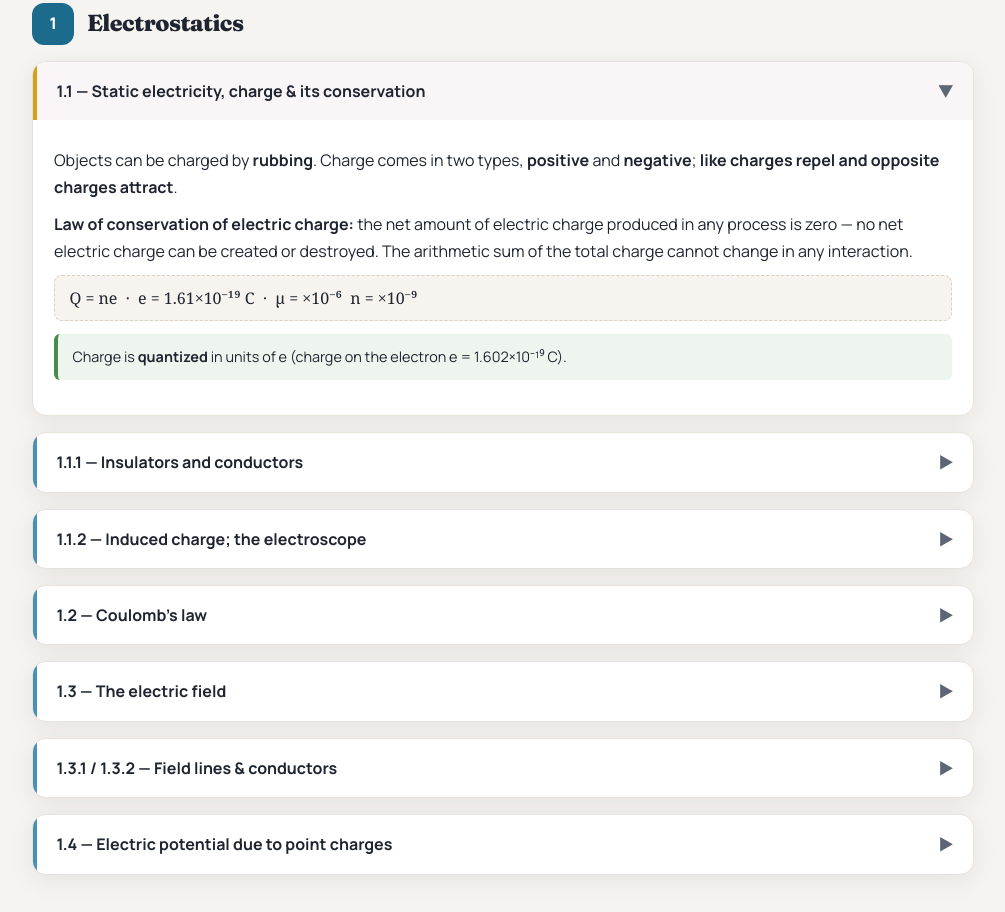
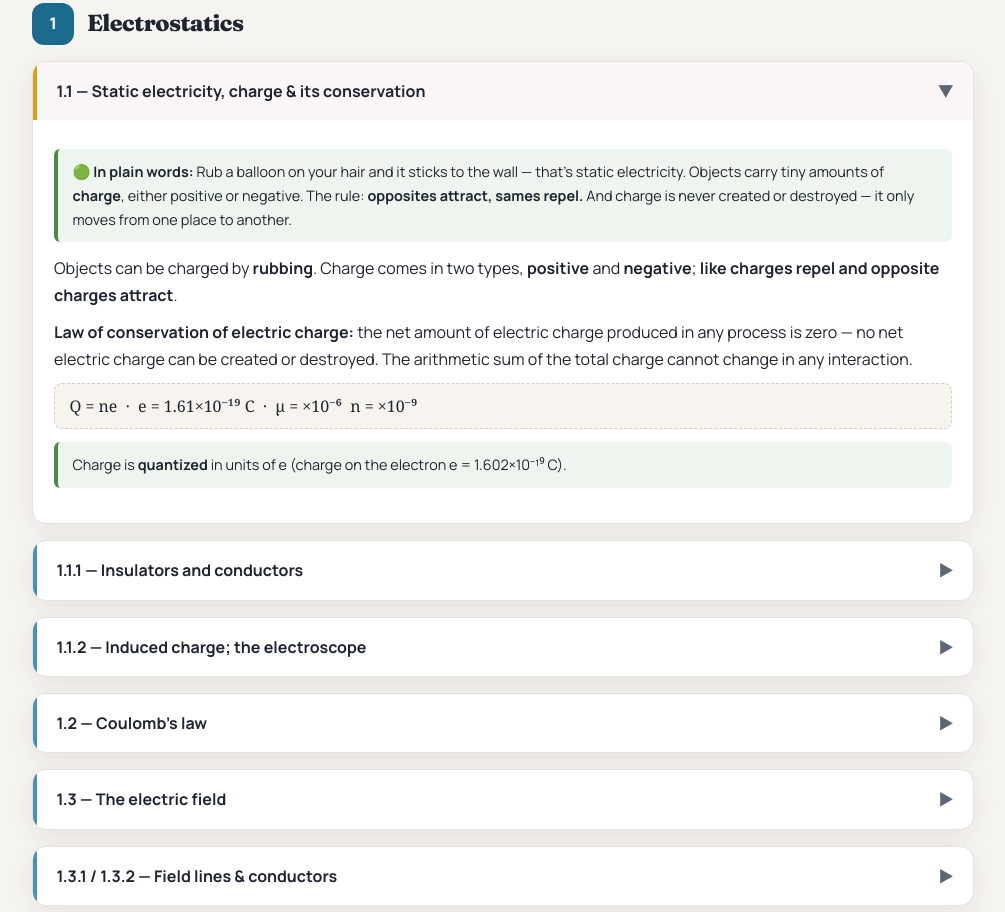
Before and after one commit to Himageo2006/utm-foundation-syllabus, a plain HTML site: page lessons-physics.html in a window 1280 px wide. Shown: the part 896-1808 px from the top of the page, without its empty margins (137-1142 px from the left). Drawn offline with Linux system fonts and the light colour scheme.

Commit message:
Add plain-words simple explanations to Physics Chapter 1 (Electrostatics)

```diff
--- a/lessons-physics.html
+++ b/lessons-physics.html
@@ -37,6 +37,7 @@
   <section class="topic" id="c1"><div class="topic-head"><span class="n">1</span><h2>Electrostatics</h2></div>
 
     <details class="lesson" open><summary>1.1 — Static electricity, charge & its conservation<span class="chev">▶</span></summary><div class="body">
+      <div class="note">🟢 <strong>In plain words:</strong> Rub a balloon on your hair and it sticks to the wall — that's static electricity. Objects carry tiny amounts of <strong>charge</strong>, either positive or negative. The rule: <strong>opposites attract, sames repel.</strong> And charge is never created or destroyed — it only moves from one place to another.</div>
       <p>Objects can be charged by <strong>rubbing</strong>. Charge comes in two types, <strong>positive</strong> and <strong>negative</strong>; <strong>like charges repel and opposite charges attract</strong>.</p>
       <p><strong>Law of conservation of electric charge:</strong> the net amount of electric charge produced in any process is zero — no net electric charge can be created or destroyed. The arithmetic sum of the total charge cannot change in any interaction.</p>
       <div class="math">Q = ne&nbsp;&nbsp;·&nbsp;&nbsp;e = 1.61×10⁻¹⁹ C&nbsp;&nbsp;·&nbsp;&nbsp;µ = ×10⁻⁶&nbsp;&nbsp;n = ×10⁻⁹</div>
@@ -44,12 +45,14 @@
     </div></details>
 
     <details class="lesson"><summary>1.1.1 — Insulators and conductors<span class="chev">▶</span></summary><div class="body">
+      <div class="note">🟢 <strong>In plain words:</strong> A <strong>conductor</strong> lets charge move through it easily (metals — think copper wires). An <strong>insulator</strong> blocks it (plastic, wood, rubber). That's literally why wires are metal inside and plastic outside.</div>
       <p><strong>Conductor:</strong> a material in which charge flows freely. The most common conductors are metals.</p>
       <p><strong>Insulator:</strong> a material in which almost no charge flows. Most non-metallic materials are insulators.</p>
       <div class="tip">Two spheres connected by a <strong>metal nail</strong> (conductor) share charge from one to the other; connected by <strong>wood</strong> (insulator), almost no charge is conducted.</div>
     </div></details>
 
     <details class="lesson"><summary>1.1.2 — Induced charge; the electroscope<span class="chev">▶</span></summary><div class="body">
+      <div class="note">🟢 <strong>In plain words:</strong> You can charge something <strong>without even touching it</strong>: bring a charged object close and it pushes/pulls the charges already inside, making one end positive and the other negative ("induced" charge). An electroscope is a simple gadget whose metal leaves spread apart when charged — a charge detector.</div>
       <p>Metal objects can be charged by <strong>conduction</strong> (charge by contact) and by <strong>induction</strong> (either while connected to ground or not).</p>
       <ul>
         <li>A charged object brought near a neutral metal rod causes a <strong>separation of charge</strong> — the rod stays neutral overall.</li>
@@ -59,6 +62,7 @@
     </div></details>
 
     <details class="lesson"><summary>1.2 — Coulomb's law<span class="chev">▶</span></summary><div class="body">
+      <div class="note">🟢 <strong>In plain words:</strong> Coulomb's law is the formula for <strong>how strongly two charges push or pull each other</strong>. Bigger charges → stronger force; further apart → much weaker force (it drops with distance <em>squared</em>, so double the distance = quarter the force). It's basically gravity's electric cousin.</div>
       <p>The electric force between two charges is proportional to the product of the charges and inversely proportional to the square of the distance between them. It acts along the line connecting them — attractive if opposite, repulsive if the same.</p>
       <div class="math">Fₑ = k|Q₁||Q₂| / r²&nbsp;&nbsp;·&nbsp;&nbsp;k = 1/(4πε₀) = 9.00×10⁹ N·m²/C²&nbsp;&nbsp;·&nbsp;&nbsp;ε₀ = 8.8542×10⁻¹² C²/N·m²</div>
 
@@ -88,6 +92,7 @@
     </div></details>
 
     <details class="lesson"><summary>1.3 — The electric field<span class="chev">▶</span></summary><div class="body">
+      <div class="note">🟢 <strong>In plain words:</strong> A charge creates an invisible "zone of influence" around it called an <strong>electric field</strong> — any other charge placed in that zone feels a force. The field strength E tells you <em>how much force per unit charge</em> at each point. Think of it as the charge's "reach."</div>
       <p>The <strong>electric field strength</strong> at a point is the electric force per unit positive charge at that point, in the same direction as the force. It is a <strong>vector</strong>; units N·C⁻¹ or V·m⁻¹.</p>
       <div class="math">E = Fₑ/q₀&nbsp;&nbsp;·&nbsp;&nbsp;E = kQ/r² = Q/(4πε₀r²)</div>
       <div class="note">Direction of <strong>E</strong> depends on the sign of the point charge only; direction of <strong>F</strong> depends on both the point charge and the test charge.</div>
@@ -111,6 +116,7 @@
     </div></details>
 
     <details class="lesson"><summary>1.3.1 / 1.3.2 — Field lines & conductors<span class="chev">▶</span></summary><div class="body">
+      <div class="note">🟢 <strong>In plain words:</strong> We <strong>draw</strong> electric fields as arrows/lines flowing from + charges to − charges. Where the lines bunch up close together, the field is strong. Two handy facts: the lines never cross, and inside a metal conductor the field is <strong>zero</strong> (charges sit on the outside surface).</div>
       <p>The electric field can be drawn as <strong>field lines</strong> that start on positive charges and end on negative charges. Characteristics:</p>
       <ol>
         <li>Lines indicate the field direction (tangent to the line at any point).</li>
@@ -123,6 +129,7 @@
     </div></details>
 
     <details class="lesson"><summary>1.4 — Electric potential due to point charges<span class="chev">▶</span></summary><div class="body">
+      <div class="note">🟢 <strong>In plain words:</strong> Electric potential (measured in volts) is like <strong>"electrical height"</strong> — how much energy a charge would have at that spot, per unit of charge. Just as a ball rolls from high ground to low, positive charges naturally move from high voltage to low. Unlike the field, potential is a plain number (no direction), so you just add them up.</div>
       <p><strong>Electric potential</strong> V at a point is the potential energy per unit positive charge — or the work done bringing a positive test charge from infinity to that point per unit charge. It is a <strong>scalar</strong>; units Volt (V) or J·C⁻¹.</p>
       <div class="math">V = U/q₀ = W∞/q₀&nbsp;&nbsp;·&nbsp;&nbsp;V = kQ/r = (1/4πε₀)(Q/r)&nbsp;&nbsp;[V = 0 at r = ∞]</div>
 
--- a/sw.js
+++ b/sw.js
@@ -1,5 +1,5 @@
 /* UTM Foundation Hub — service worker (offline shell) */
-const CACHE = "utm-hub-v47";
+const CACHE = "utm-hub-v48";
 const ASSETS = [
   "index.html", "subject.html",
   "lessons-calculus.html", "lessons-physics.html", "lessons-chemistry.html", "lessons-computing.html",
```
